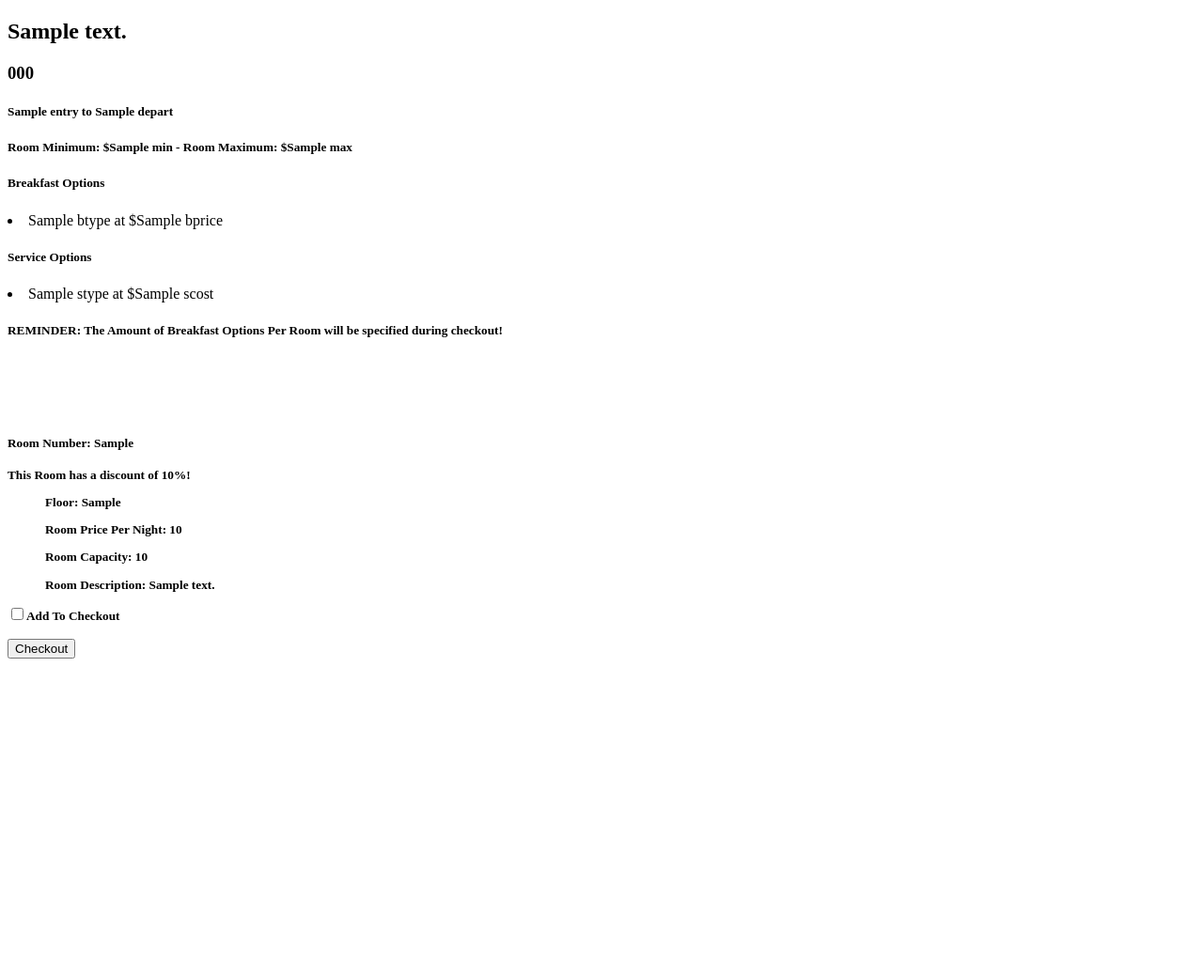
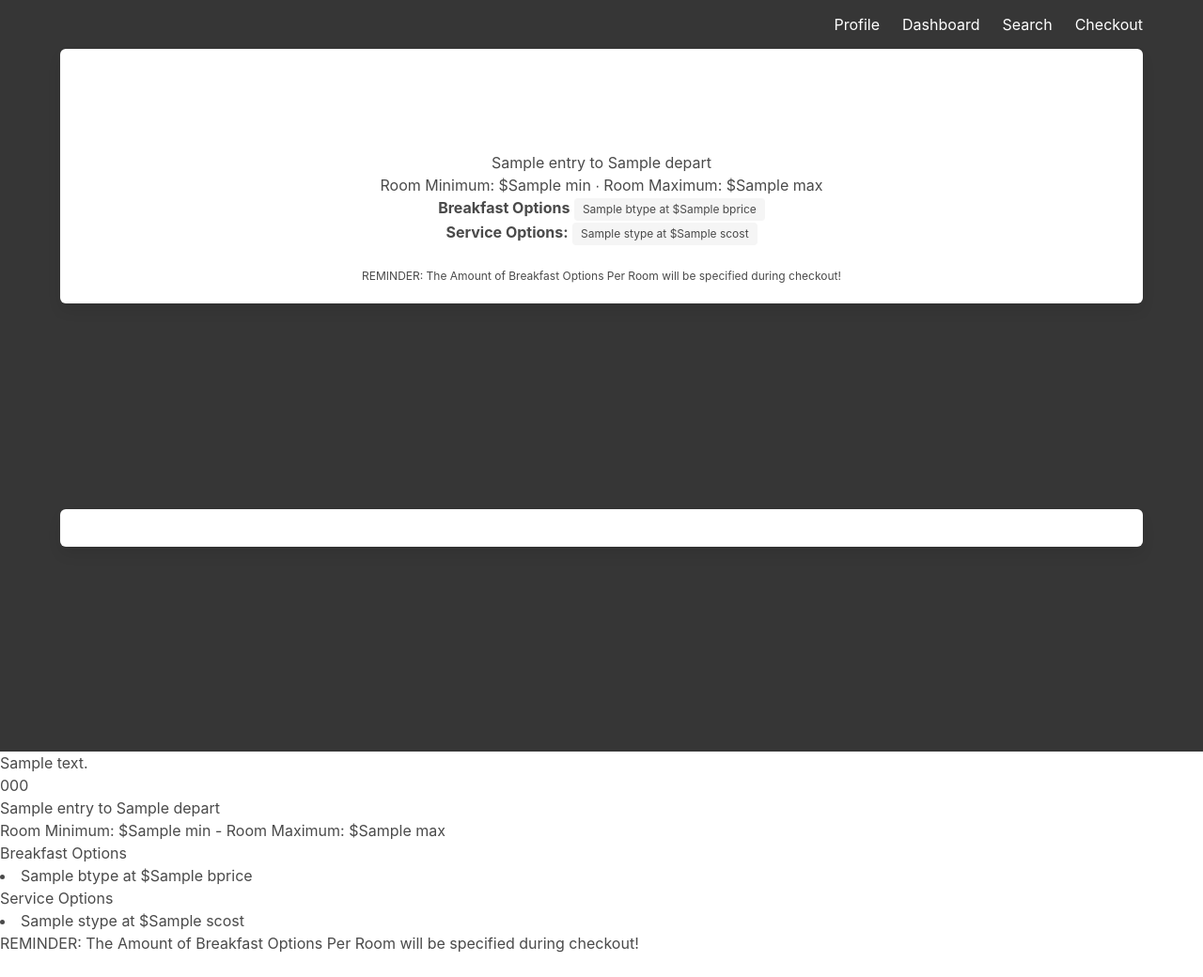
Before and after one commit to Sail338/CS336, a Flask app: template hotel/templates/hotel-page.html in a window 1280 px wide. Shown: the top 1040 px of the page at 94% size. Before the commit the page ends 701 px from the top, so only its background shows below. Run offline with Flask 2, Linux system fonts and the light colour scheme; the template is opened without the code that fills it: most values are stand-ins (such as "Sample title", 1, 10 or a date in 2020); some libraries are stand-ins or nearby versions.

Commit message:
halfway through front end shtuff

```diff
--- a/hotel/templates/hotel-page.html
+++ b/hotel/templates/hotel-page.html
@@ -2,9 +2,103 @@
 <html>
   <head>
     <meta charset="UTF-8">
-    <title>title</title>
+    <meta name="viewport" content="width=device-width, initial-scale=1">
+
+    <title>Hotel Details</title>
+
+    <link rel="stylesheet" href="https://maxcdn.bootstrapcdn.com/font-awesome/4.7.0/css/font-awesome.min.css">
+    <link rel="stylesheet" href="https://cdnjs.cloudflare.com/ajax/libs/bulma/0.6.1/css/bulma.min.css">
+    <link rel="stylesheet" href="{{ url_for('static', filename='styles/hotelPage.css') }}">
   </head>
   <body>
+
+    <section class="hero is-dark is-fullheight header-image">
+
+    <div class="hero-head">
+      <nav class="navbar">
+        <div class="container">
+
+          <div id="navbarMenuHeroA" class="navbar-menu">
+            <div class="navbar-end">
+              <a href="account.html" class="navbar-item">
+                Profile
+              </a>
+              <a href="dashboard.html" class="navbar-item">
+                Dashboard
+              </a>
+              <a href='/search-page' class="navbar-item">
+                Search
+              </a>
+              <a href="/checkout" class="navbar-item" method="Get">
+                Checkout
+              </a>
+            </div>
+          </div>
+        </div>
+      </nav>
+
+    <div class="container has-text-centered">
+        <div class="box has-text-centered login">
+            <h1 class="title is-large titleColored">
+                {{hotelInfo["address"]}}
+            </h1>
+            <h2 class="subtitle titleColored">
+                Phone Number: {{hotelInfo["phone"]}}
+            </h2>
+            <p>
+                {{hotelInfo["entry"]}} to {{hotelInfo["depart"]}}
+                <br>
+                Room Minimum: ${{hotelInfo["min"]}} &#8729 Room Maximum: ${{hotelInfo["max"]}}
+            </p>
+
+            <p><b>Breakfast Options</b>
+            {% if hotelInfo["breakfast"]|count < 1 %}
+                : None
+            {% endif %}
+            {% for b in hotelInfo["breakfast"] %}
+            <span class="tag">
+
+                {{b["BType"]}} at ${{b["BPrice"]}}
+            </span>
+            {% endfor %}
+            </p>
+
+            <p><b>Service Options:</b>
+            {% if hotelInfo["service"]|count < 1 %}
+                : None
+            {% endif %}
+            {% for s in hotelInfo["service"] %}
+            <span class="tag">
+                {{s["SType"]}} at ${{s["SCost"]}}
+            </span>
+            {% endfor %}
+            </p>
+            <br>
+            <p class="is-size-7">
+            REMINDER: The Amount of Breakfast Options Per Room will be specified during checkout!
+            </p>
+        </div>
+
+      </div>
+
+    </div>
+
+
+
+    <div class="hero-body">
+      <div class="container has-text-centered">
+
+        <div class="box has-text-centered login">
+
+        </div>
+
+
+      </div>
+    </div>
+
+    </section>
+
+
         <h2>{{hotelInfo["address"]}}</h2>
         <h3>{{hotelInfo["phone"]}}</h3>
         <h5>{{hotelInfo["entry"]}} to {{hotelInfo["depart"]}}</h5>
@@ -18,6 +112,8 @@
             <li> {{s["SType"]}} at ${{s["SCost"]}} </li>
         {% endfor %}
         <h5>REMINDER: The Amount of Breakfast Options Per Room will be specified during checkout!<h5>
+
+
         <br><br><br>
         {% if hotelInfo["rooms"]|length == 0 %}
             <p>No Rooms with open space, please try again at a later date!</p>
@@ -47,4 +143,6 @@
 
 
   </body>
+  <script src="https://ajax.googleapis.com/ajax/libs/jquery/3.2.1/jquery.min.js"></script>
+  <script src="{{ url_for('static', filename='scripts/hotelPage.js') }}" type="text/javascript"></script>
 </html>
--- a/hotel/templates/index.html
+++ b/hotel/templates/index.html
@@ -28,7 +28,7 @@
 			  <a href='/search-page' class="navbar-item">
                 Search
               </a>
-              <a href="checkout.html" class="navbar-item">
+              <a href="/checkout" class="navbar-item" method="Get">
                 Checkout
               </a>
             </div>
```
